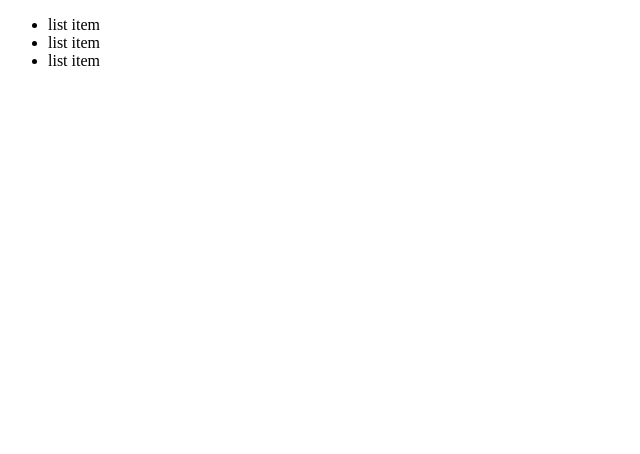
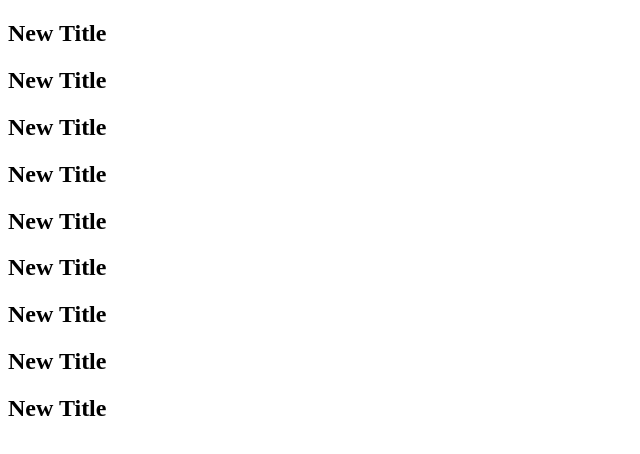
Before and after one commit to ibrahmounk/Data-Visualization, a plain HTML site: page index.html in a window 1280 px wide. Shown: the whole page, without its empty margins (0-640 px from the left). Drawn offline with nearby package versions, Linux system fonts and the light colour scheme.

Commit message:
Work with Data in D3

```diff
--- a/day001.js
+++ b/day001.js
@@ -14,5 +14,21 @@ Select a Group of Elements with D3
 Select all of the li tags in the document, and change their text to the string list item by chaining the .text() method.
 */
 
-d3.selectAll("li")
-    .text("list item")
+// d3.selectAll("li")
+//     .text("list item")
+
+
+
+/*
+Work with Data in D3
+
+Select the body node, then select all h2 elements. Have D3 create and append an h2 tag for each item in the dataset array. The text in the h2 should say New Title. Your code should use the data() and enter() methods.
+ */
+
+const dataset = [12, 31, 22, 17, 25, 18, 29, 14, 9];
+
+d3.select("body").selectAll("h2")
+    .data(dataset)
+    .enter()
+    .append("h2")
+    .text("New Title")
--- a/index.html
+++ b/index.html
@@ -11,11 +11,11 @@
 
 <body>
 
-    <ul>
+    <!-- <ul>
         <li>Bingo</li>
         <li>Dingo</li>
         <li>Pingo</li>
-    </ul>
+    </ul> -->
 
 
     <script src="/day001.js"></script>
```
